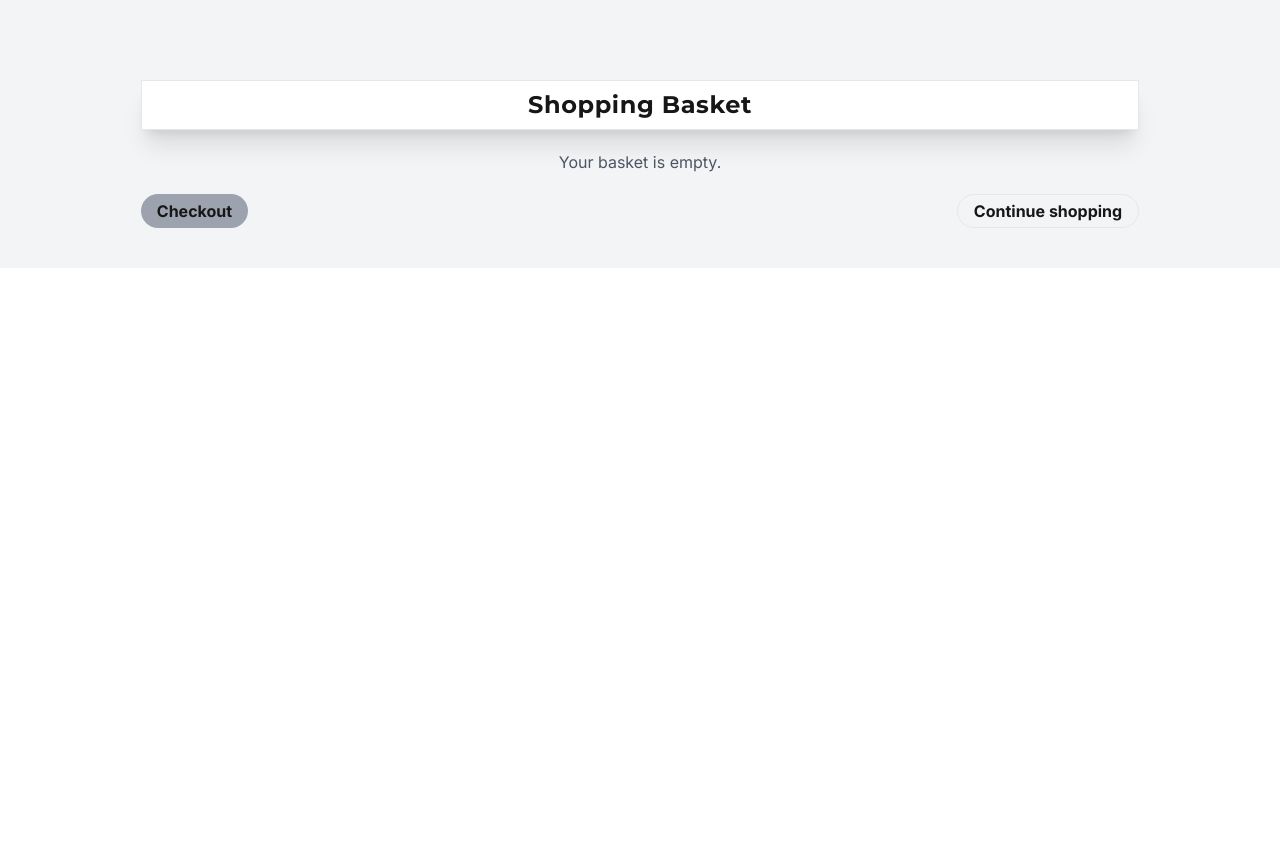
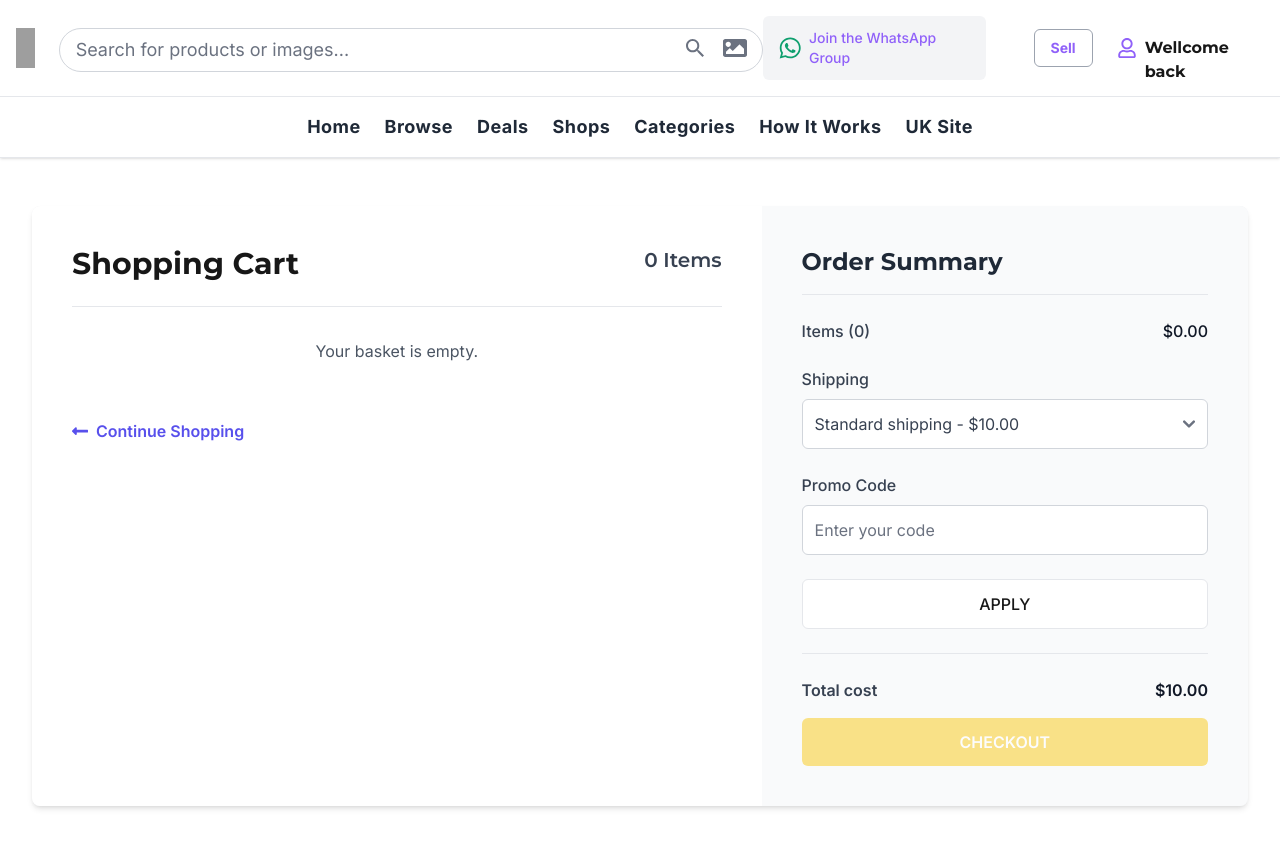
Before and after one commit to srikantoraj/upfrica-next, a Next.js app: page /cart in a window 1280 px wide. Before the commit the page ends 800 px from the top, so only its background shows below. Built offline with nearby package versions, Linux system fonts and the light colour scheme; sample sign-in values are in the browser's storage; grey boxes are pictures that could not be loaded.

Commit message:
cart page degin change

```diff
--- /dev/null
+++ b/src/app/(pages)/cart/layout.js
@@ -0,0 +1,13 @@
+import Header from '@/components/common/header/Header';
+import React from 'react';
+
+const layout = ({children}) => {
+    return (
+        <div>
+            <Header/>
+            {children}
+        </div>
+    );
+};
+
+export default layout;
--- a/src/app/(pages)/cart/page.jsx
+++ b/src/app/(pages)/cart/page.jsx
@@ -1,165 +1,191 @@
-// app/cart/page.jsx
 'use client';
 
 import React, { useEffect, useState } from 'react';
-import { MdDeleteOutline } from 'react-icons/md';
+import { useRouter } from 'next/navigation';
 import Link from 'next/link';
-import { useRouter } from 'next/navigation'; // Import useRouter from next/navigation
-
-// Reusable Quantity Control Component
-const QuantityControl = ({ quantity, onDecrease, onIncrease }) => (
-  <div className="flex items-center text-base">
-    <button
-      onClick={onDecrease}
-      className="px-4 py-1 font-extrabold border bg-gray-100 hover:bg-gray-200"
-      aria-label="Decrease quantity"
-    >
-      -
-    </button>
-    <span className="font-bold bg-white py-1 px-4 border">{quantity}</span>
-    <button
-      onClick={onIncrease}
-      className="px-4 border py-1 font-extrabold bg-gray-100 hover:bg-gray-200"
-      aria-label="Increase quantity"
-    >
-      +
-    </button>
-  </div>
-);
 
 const Cart = () => {
   const [basket, setBasket] = useState([]);
-  const router = useRouter(); // Initialize useRouter
+  const [promoCode, setPromoCode] = useState('');
+  const [shippingCost] = useState(10); // Fixed shipping cost
+  const router = useRouter();
 
-  // Load basket data from localStorage on component mount
   useEffect(() => {
     const storedBasket = JSON.parse(localStorage.getItem('basket')) || [];
     setBasket(storedBasket);
   }, []);
 
-  // Handle quantity changes for products
-  const handleQuantityChange = (index, change) => {
+  const handleQuantityChange = (index, newQuantity) => {
     const newBasket = [...basket];
-    newBasket[index].quantity = Math.max(1, newBasket[index].quantity + change);
+    newBasket[index].quantity = Math.max(1, newQuantity);
     setBasket(newBasket);
     localStorage.setItem('basket', JSON.stringify(newBasket));
   };
 
-  // Handle removal of products from the basket
   const handleRemoveProduct = (index) => {
     const newBasket = basket.filter((_, i) => i !== index);
     setBasket(newBasket);
     localStorage.setItem('basket', JSON.stringify(newBasket));
   };
 
-  // Handle navigation to Checkout or Sign-In based on user authentication
   const handleCheckout = () => {
-    // Retrieve user information from localStorage
     const user = JSON.parse(localStorage.getItem('user'));
-
-    if (user) {
-      // If user exists, navigate to the Checkout page
-      router.push('/checkout');
-    } else {
-      // If user does not exist, navigate to the Sign-In page
-      router.push('/signin');
-    }
+    user ? router.push('/checkout') : router.push('/signin');
   };
 
+  const subtotal = basket.reduce(
+    (sum, item) => sum + (item.price.cents / 100) * item.quantity,
+    0
+  );
+  const total = subtotal + shippingCost;
+
   return (
-    <div className="lg:flex justify-center bg-gray-100 px-4 py-10">
-      <div className="w-full lg:w-4/5 2xl:w-1/2 pt-10 space-y-5">
-        <h1 className="text-xl xl:text-2xl font-bold tracking-wide p-2 border bg-white shadow-xl text-center">
-          Shopping Basket
-        </h1>
+    <div className="container mx-auto mt-12 px-4 sm:px-6 lg:px-8">
+      <div className="sm:flex shadow-md my-10 bg-gray-100 rounded-lg">
+        {/* Cart Items Section */}
+        <div className="w-full sm:w-3/5 bg-white p-6 sm:p-10 rounded-lg sm:rounded-r-none">
+          <div className="flex justify-between border-b pb-6">
+            <h1 className="font-bold text-3xl">Shopping Cart</h1>
+            <h2 className="font-semibold text-xl text-gray-700">
+              {basket.length} {basket.length === 1 ? 'Item' : 'Items'}
+            </h2>
+          </div>
+
           {basket.length > 0 ? (
             basket.map((product, index) => (
-            <div key={index} className="border-b last:border-none p-4 bg-white">
-
-              {/* Large Device Card */}
-              <div className="hidden md:flex  space-x-4 text-base">
-                <div className="flex-shrink-0">
+              <div
+                key={index}
+                className="md:flex items-stretch py-6 border-b border-gray-200 last:border-b-0"
+              >
+                {/* Product Image */}
+                <div className="md:w-1/4 w-full mb-4 md:mb-0">
                   <img
-                    className="h-24 w-24 lg:h-32 lg:w-32 rounded-md object-cover"
-                    src={product?.image?.[0] ?? 'https://via.placeholder.com/150'}
+                    src={
+                      product?.image?.[0] || 'https://via.placeholder.com/150'
+                    }
                     alt={product.title}
+                    className="h-full w-full object-cover rounded-md"
                   />
                 </div>
-                <div className="flex-grow">
-                  <p className="text-lg font-semibold line-clamp-2 text-gray-900 underline">{product.title}</p>
-                  <p className="text-base text-gray-600">Variation</p>
+                {/* Product Details */}
+                <div className="md:pl-6 md:w-3/4 w-full flex flex-col justify-center">
+                  <p className="text-sm text-gray-500 mb-1">
+                    SKU: {product.sku || 'N/A'}
+                  </p>
+                  <div className="flex items-center justify-between w-full">
+                    <p className="text-lg font-semibold text-gray-800">
+                      {product.title}
+                    </p>
+                    <select
+                      value={product.quantity}
+                      onChange={(e) =>
+                        handleQuantityChange(index, parseInt(e.target.value))
+                      }
+                      className="py-2 px-2 border border-gray-300 rounded-md focus:outline-none focus:ring-1 focus:ring-indigo-500"
+                      aria-label="Select quantity"
+                    >
+                      {[...Array(10).keys()].map((num) => (
+                        <option key={num + 1} value={num + 1}>
+                          {num + 1}
+                        </option>
+                      ))}
+                    </select>
                   </div>
-                <div className="flex  flex-col items-end">
-                  <QuantityControl
-                    quantity={product.quantity}
-                    onDecrease={() => handleQuantityChange(index, -1)}
-                    onIncrease={() => handleQuantityChange(index, 1)}
-                  />
-                  <p className="mt-2 text-xl font-bold">
-                    {product.price.currency_iso} {(product.price.cents / 100).toFixed(2)}
+                  <div className="flex items-center justify-between pt-4">
+                    <button
+                      onClick={() => handleRemoveProduct(index)}
+                      className="text-base underline text-red-500 hover:text-red-600 transition-colors"
+                    >
+                      Remove
+                    </button>
+                    <p className="text-lg font-medium text-gray-900">
+                      {product.price.currency_iso}{' '}
+                      {((product.price.cents / 100) * product.quantity).toFixed(
+                        2
+                      )}
                     </p>
-                </div>
-                <div className=" flex flex-col justify-end">
-                  <MdDeleteOutline
-                    className="w-8 h-8 text-gray-800 cursor-pointer hover:text-red-500 "
-                    onClick={() => handleRemoveProduct(index)}
-                    aria-label="Remove product"
-                  />
-                </div>
-              </div>
-
-              {/* Small Device Card */}
-              <div className="md:hidden grid grid-cols-3 gap-4">
-                <div className="col-span-1">
-                  <img
-                    className="h-20 w-20 rounded-md object-cover"
-                    src={product?.image?.[0] ?? 'https://via.placeholder.com/150'}
-                    alt={product.title}
-                  />
-                </div>
-                <div className="col-span-2">
-                  <p className="text-lg font-semibold line-clamp-2 text-gray-900">{product.title}</p>
-                  <p className="text-sm text-gray-600">Variation</p>
-                  <div className="flex justify-between items-center mt-2">
-                    <QuantityControl
-                      quantity={product.quantity}
-                      onDecrease={() => handleQuantityChange(index, -1)}
-                      onIncrease={() => handleQuantityChange(index, 1)}
-                    />
-                    <div className="text-sm font-bold">
-                      {product.price.currency_iso} {(product.price.cents / 100).toFixed(2)}
-                    </div>
-                    <MdDeleteOutline
-                      className="w-6 h-6 text-gray-800 cursor-pointer hover:text-red-500"
-                      onClick={() => handleRemoveProduct(index)}
-                      aria-label="Remove product"
-                    />
-                  </div>
                   </div>
                 </div>
               </div>
             ))
+          ) : (
+            <p className="text-center text-gray-600 py-8">
+              Your basket is empty.
+            </p>
+          )}
 
-        ) : (
-          <p className="text-center text-gray-600">Your basket is empty.</p>
-        )}
-        <div className="flex justify-between mt-5">
+          <Link
+            href="/"
+            className="inline-flex items-center font-semibold text-indigo-600 text-base mt-6 hover:underline"
+          >
+            <svg
+              className="fill-current mr-2 text-indigo-600 w-4"
+              viewBox="0 0 448 512"
+            >
+              <path d="M134.059 296H436c6.627 0 12-5.373 12-12v-56c0-6.627-5.373-12-12-12H134.059v-46.059c0-21.382-25.851-32.09-40.971-16.971L7.029 239.029c-9.373 9.373-9.373 24.569 0 33.941l86.059 86.059c15.119 15.119 40.971 4.411 40.971-16.971V296z" />
+            </svg>
+            Continue Shopping
+          </Link>
+        </div>
+
+        {/* Order Summary Section */}
+        <div
+          id="summary"
+          className="w-full sm:w-2/5 p-6 sm:p-10 bg-gray-50 rounded-lg sm:rounded-l-none"
+        >
+          <h1 className="font-bold text-2xl border-b pb-4 text-gray-800">
+            Order Summary
+          </h1>
+          <div className="flex justify-between mt-6 mb-6">
+            <span className="font-medium text-base text-gray-700">
+              Items ({basket.length})
+            </span>
+            <span className="font-medium text-base text-gray-900">
+              ${subtotal.toFixed(2)}
+            </span>
+          </div>
+          <div className="mb-6">
+            <label className="font-medium text-base text-gray-700 block mb-2">
+              Shipping
+            </label>
+            <select className="block p-3 w-full text-base text-gray-700 bg-white border border-gray-300 rounded-md focus:outline-none focus:ring-1 focus:ring-indigo-500">
+              <option>Standard shipping - $10.00</option>
+            </select>
+          </div>
+          <div className="mb-6">
+            <label
+              htmlFor="promo"
+              className="font-medium text-base text-gray-700 block mb-2"
+            >
+              Promo Code
+            </label>
+            <input
+              type="text"
+              id="promo"
+              placeholder="Enter your code"
+              value={promoCode}
+              onChange={(e) => setPromoCode(e.target.value)}
+              className="p-3 w-full text-base border border-gray-300 rounded-md focus:outline-none focus:ring-1 focus:ring-indigo-500"
+            />
+          </div>
+          <button className=" transition-colors px-6 py-3 text-base font-medium  uppercase rounded-md w-full border bg-white">
+            Apply
+          </button>
+          <div className="border-t mt-6 pt-6">
+            <div className="flex font-semibold justify-between text-base text-gray-700 mb-4">
+              <span>Total cost</span>
+              <span className="text-gray-900">${total.toFixed(2)}</span>
+            </div>
             <button
               onClick={handleCheckout}
-            className={`text-base font-bold ${basket.length > 0 ? 'bg-[#F7C32E] hover:bg-[#e6b42d]' : 'bg-gray-400 cursor-not-allowed'
-              } px-4 py-1 rounded-3xl`}
+              className={`bg-yellow-300 py-3 text-base font-semibold text-white uppercase w-full rounded-md ${
+                basket.length === 0 ? 'opacity-50 cursor-not-allowed' : ''
+              }`}
               disabled={basket.length === 0}
             >
               Checkout
             </button>
-          <Link href="/">
-            <div
-              className="text-base font-bold border bg-gray-100 hover:bg-gray-200 px-4 py-1 rounded-3xl"
-              aria-label="Continue shopping"
-            >
-              Continue shopping
           </div>
-          </Link>
         </div>
       </div>
     </div>
--- a/src/components/EarlyDeals.jsx
+++ b/src/components/EarlyDeals.jsx
@@ -159,7 +159,7 @@ const EarlyDeals = () => {
     ];
 
     return (
-        <div className="mx-auto bg-white py-5 mb-2 px-5">
+        <div className="container bg-white py-5 mb-2 px-5 rounded-lg">
             {/* Header */}
             <div className="flex items-center gap-4 pb-4">
                 <h1 className="text-xl md:text-3xl font-extrabold tracking-wide">Early Black Friday</h1>
--- a/src/components/SellectedItem.jsx
+++ b/src/components/SellectedItem.jsx
@@ -47,7 +47,7 @@ const SellectedItem = async () => {
     }
 
     return (
-      <div className="container mx-auto px-6 py-12 bg-white">
+      <div className="container mx-auto px-6 py-12 bg-white rounded-lg">
         {/* Section Title */}
         <div className="mb-6">
           <h1 className="text-xl md:text-3xl font-extrabold tracking-wide text-gray-900">
--- a/src/components/Tranding.jsx
+++ b/src/components/Tranding.jsx
@@ -62,7 +62,7 @@ const Tranding = ({ title }) => {
     ];
 
     return (
-        <div className="container mx-auto bg-white shadow-md py-10 mb-2 p-5">
+        <div className="container mx-auto bg-white shadow-md py-10 mb-2 p-5 rounded-lg">
             {/* Header */}
             <div className="text-xl md:text-3xl font-extrabold tracking-wide pb-4">
                 <h1>{title}</h1>
--- a/src/components/home/ProductList/ProductList.jsx
+++ b/src/components/home/ProductList/ProductList.jsx
@@ -36,7 +36,7 @@ export default async function ProductList({ title }) {
   }
 
   return (
-    <div className=" mx-auto bg-white p-5 md:py-10 font-sans">
+    <div className=" container bg-white p-5 md:py-10 font-sans rounded-lg">
       {/* Header */}
       <div className="mb-8">
         <div className="flex items-center gap-4 pb-4">
```
Also changed, not shown: src/components/CartModal.jsx (added, +100 -0 lines), src/components/TextSection.jsx (+21 -7 lines). Lines whose indentation alone changed are shown as unchanged.
